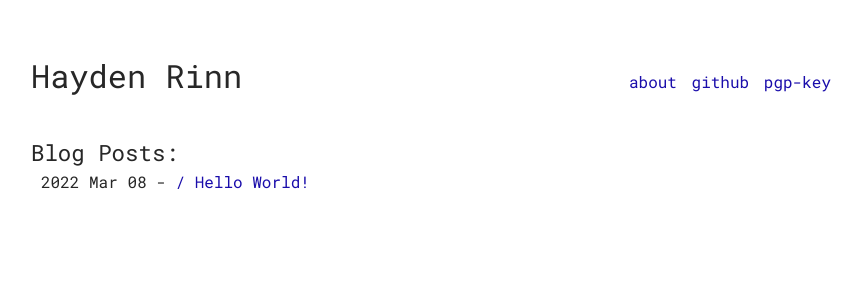
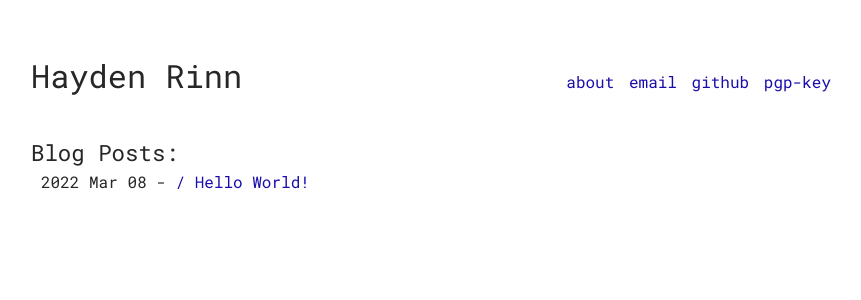
Before and after one commit to dylanm312/haydenrinn, a Jekyll site: the page built from index.html, in a window 1280 px wide. Shown: the top 300 px of the page, without its empty margins (209-1070 px from the left). Built offline with Jekyll 4.4.1, drawn with Linux system fonts in a browser that asks for light colours.

Commit message:
Add email

```diff
--- a/_data/navigation.yml
+++ b/_data/navigation.yml
@@ -1,5 +1,8 @@
 - title: about
   url: /me
+
+- title: email
+  url: mailto:hayden@haydenrinn.com
 
 - title: github
   url: https://github.com/hrinn
```
